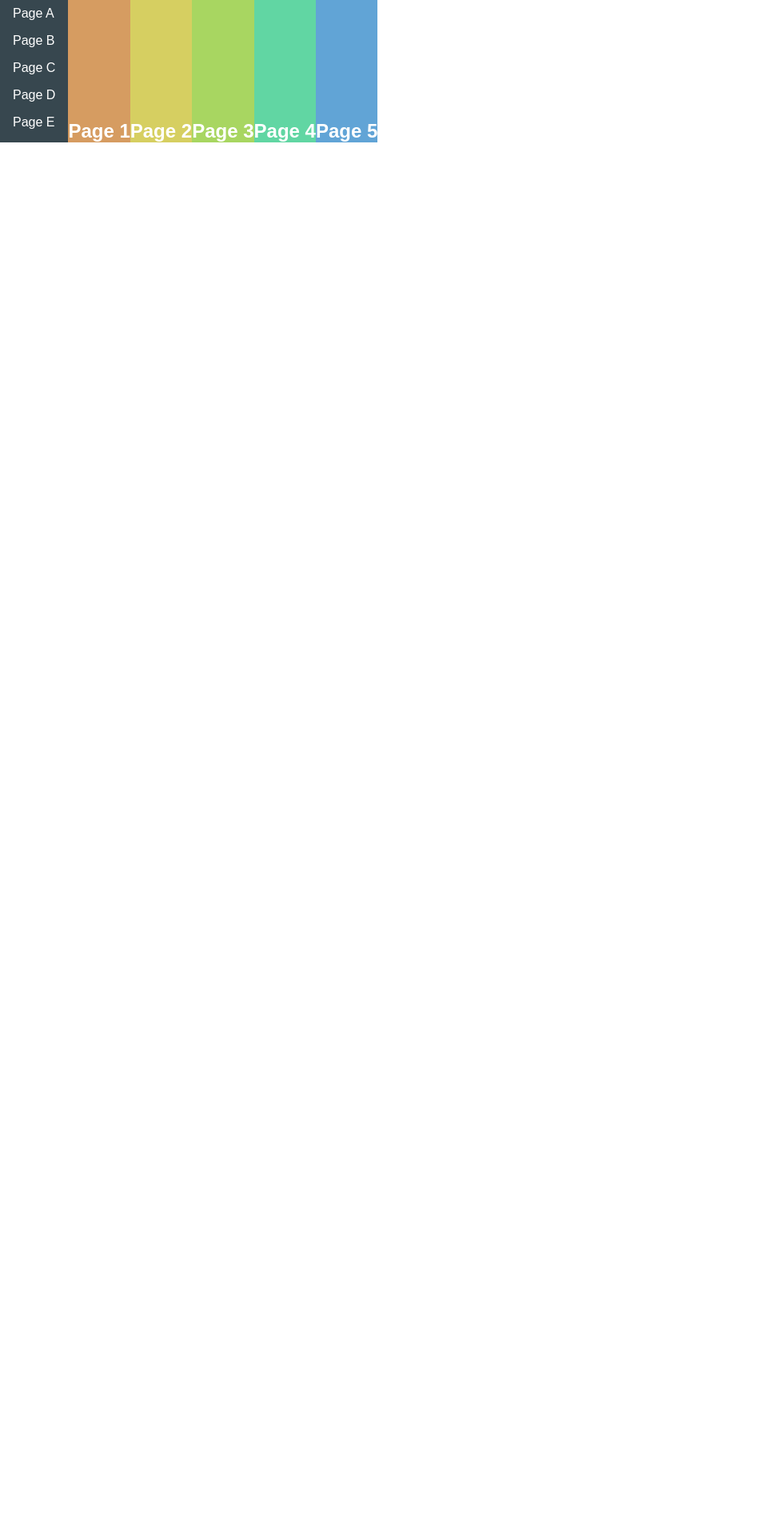
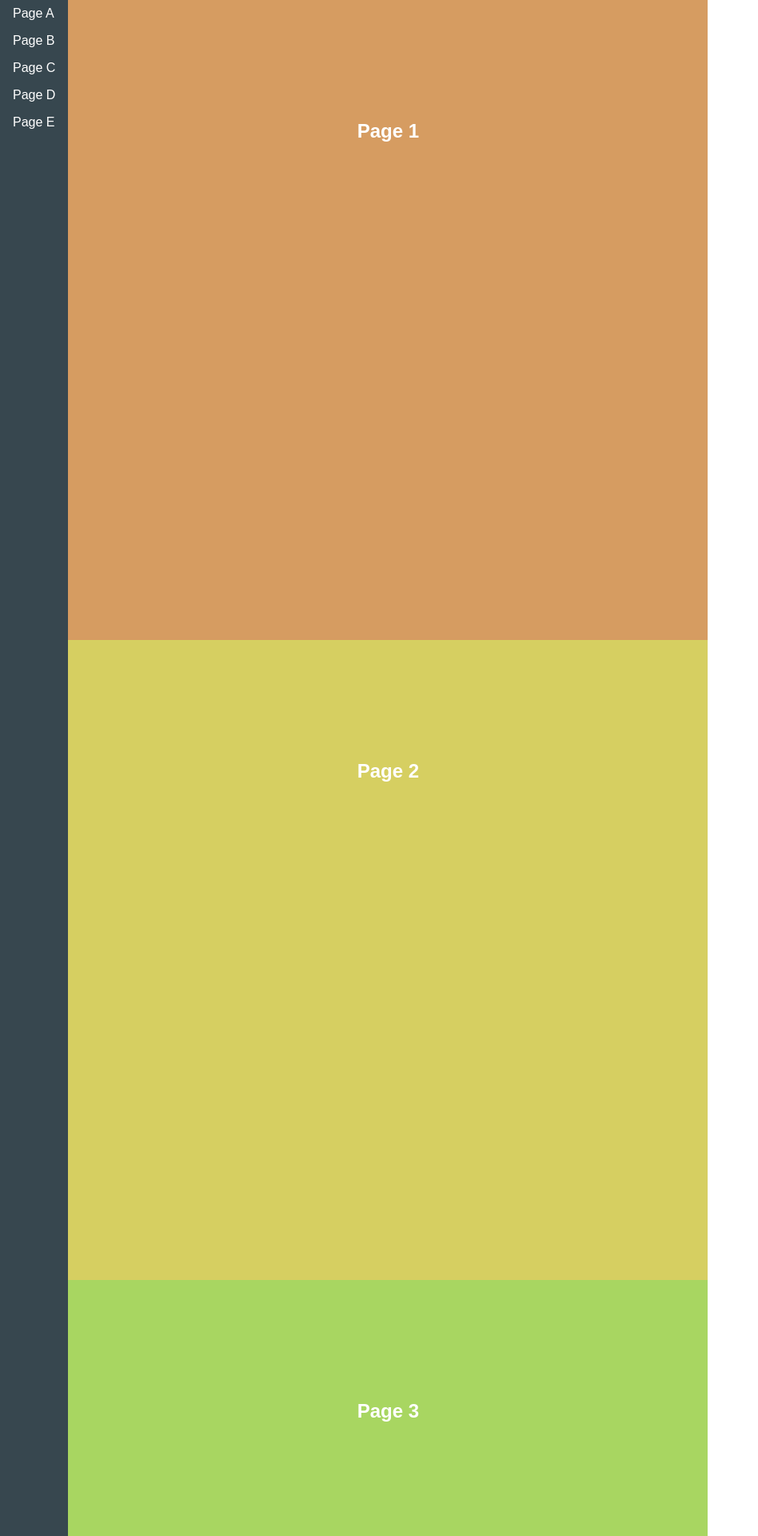
Before and after one commit to Centurion902/coopWebsite, a PHP site: page / in a window 1280 px wide. Shown: the top 1920 px of the page at 80% size, without its empty margins (0-948 px from the left). Before the commit the page ends 178 px from the top, so only its background shows below. Run offline with PHP 8.4, Linux system fonts and the light colour scheme.

Commit message:
Update style.css

```diff
--- a/style.css
+++ b/style.css
@@ -4,7 +4,7 @@ html{
 
 *{margin:0; padding:0; font-family:arial;}
 
-section{minwidth:100vh; minheight:100vh; width:auto; height:auto; float:left;}
+section{min-width:100vh; min-height:100vh; width:auto; height:auto; float:left;}
 
 body {
   margin: 0;
```
